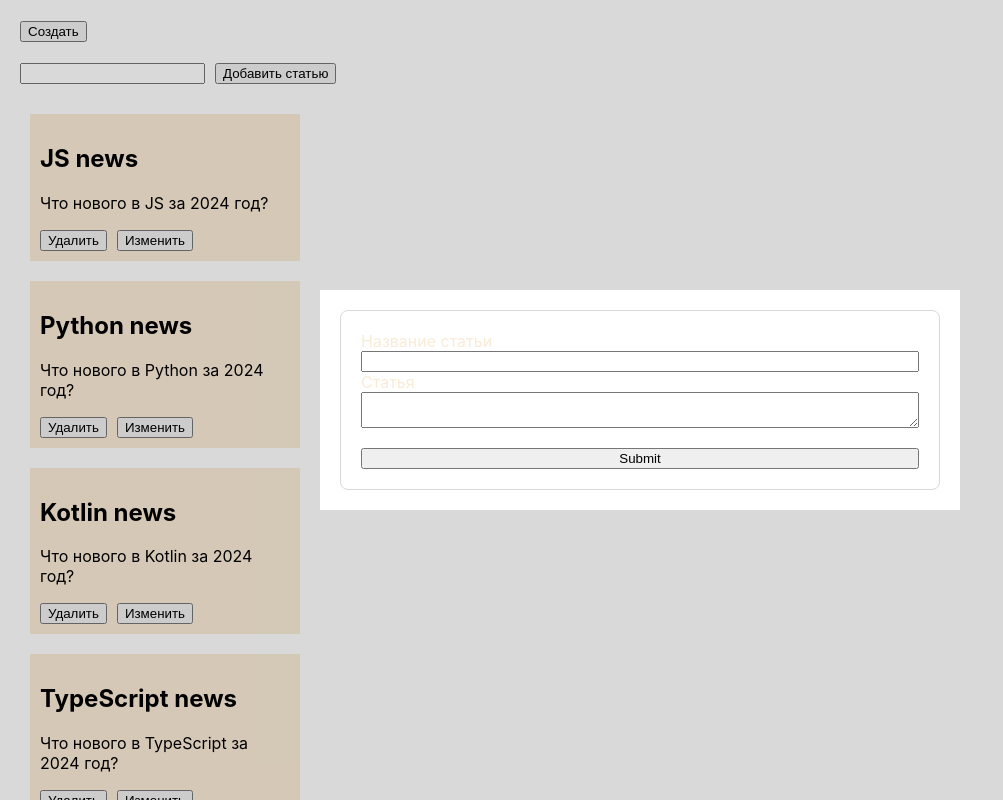
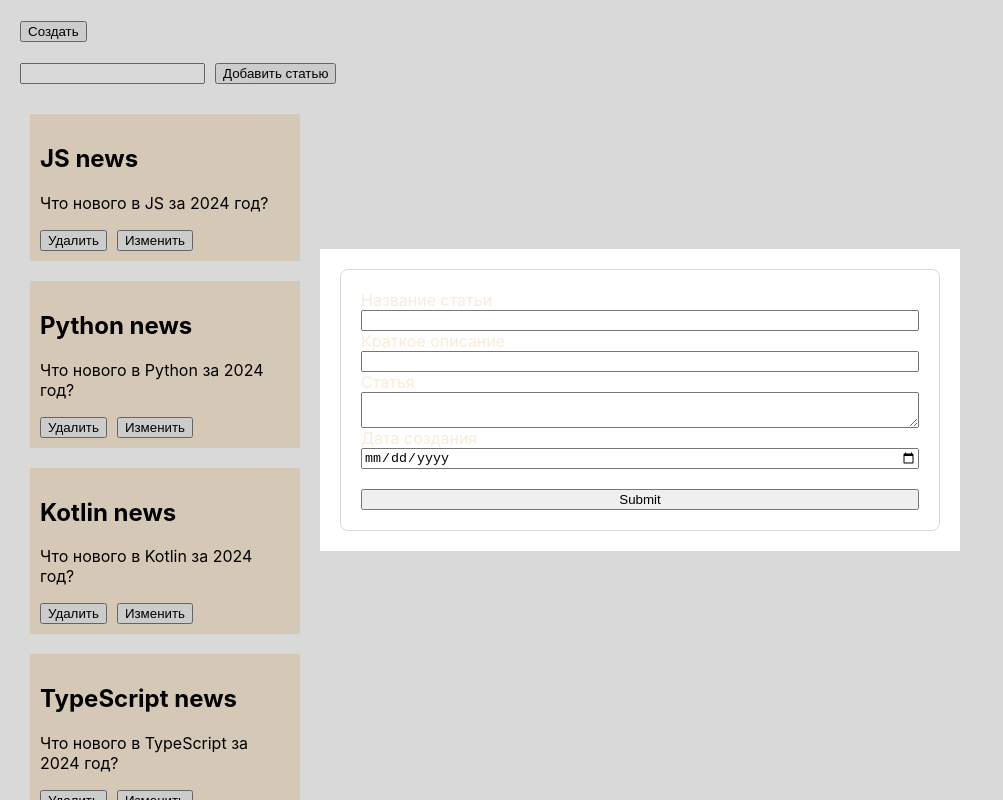
Before and after one commit to MonaMag/react-rtk-query, a React (Create React App) app: page / in a window 1280 px wide. Both pictures are taken after a click on the button "Создать". Shown: the top 800 px of the page, without its empty margins (0-1003 px from the left). Built offline with nearby package versions, Linux system fonts and the light colour scheme; data requests are answered from the project's data file.

Commit message:
validation of form added

```diff
--- a/src/features/createArticle/CreateArticleForm.tsx
+++ b/src/features/createArticle/CreateArticleForm.tsx
@@ -12,15 +12,21 @@ const CreateArticleForm: FC<CreateArticleFormProps> = memo(() => {
   const formik = useFormik({
     initialValues: {
       title: "",
+      subtitle: "",
       paragraph: "",
+      createdArticle: "",
     },
     validationSchema: Yup.object({
       title: Yup.string()
         .max(20, "Количество символов не должно превышать 20")
         .required("Введите название статьи"),
+      subtitle: Yup.string()
+        .min(20, "Количество символов не менее 20")
+        .max(40, "Количество символов не должно превышать 40"),
       paragraph: Yup.string()
         .min(20, "Количество символов не менее 20")
         .required("Ведите текст статьи"),
+      createdArticle: Yup.date().required("Введите дату создания статьи"),
     }),
     onSubmit: (values) => {
       alert(JSON.stringify(values, null, 2));
@@ -44,7 +50,20 @@ const CreateArticleForm: FC<CreateArticleFormProps> = memo(() => {
             <div>{formik.errors.title}</div>
           ) : null}
 
-          <label htmlFor="article">Статья</label>
+          <label htmlFor="title">Краткое описание</label>
+          <input
+            id="subtitle"
+            name="subtitle"
+            type="text"
+            onChange={formik.handleChange}
+            onBlur={formik.handleBlur}
+            value={formik.values.subtitle}
+          />
+          {formik.touched.subtitle && formik.errors.subtitle ? (
+            <div>{formik.errors.subtitle}</div>
+          ) : null}
+
+          <label htmlFor="paragraph">Статья</label>
           <textarea
             id="paragraph"
             name="paragraph"
@@ -54,6 +73,19 @@ const CreateArticleForm: FC<CreateArticleFormProps> = memo(() => {
           />
           {formik.touched.paragraph && formik.errors.paragraph ? (
             <div>{formik.errors.paragraph}</div>
+          ) : null}
+
+          <label htmlFor="createdArticle">Дата создания</label>
+          <input
+            id="createdArticle"
+            name="createdArticle"
+            type={"date"}
+            onChange={formik.handleChange}
+            onBlur={formik.handleBlur}
+            value={formik.values.createdArticle}
+          />
+          {formik.touched.createdArticle && formik.errors.createdArticle ? (
+            <div>{formik.errors.createdArticle}</div>
           ) : null}
           <button type="submit" className={cls.button}>
             Submit
```
